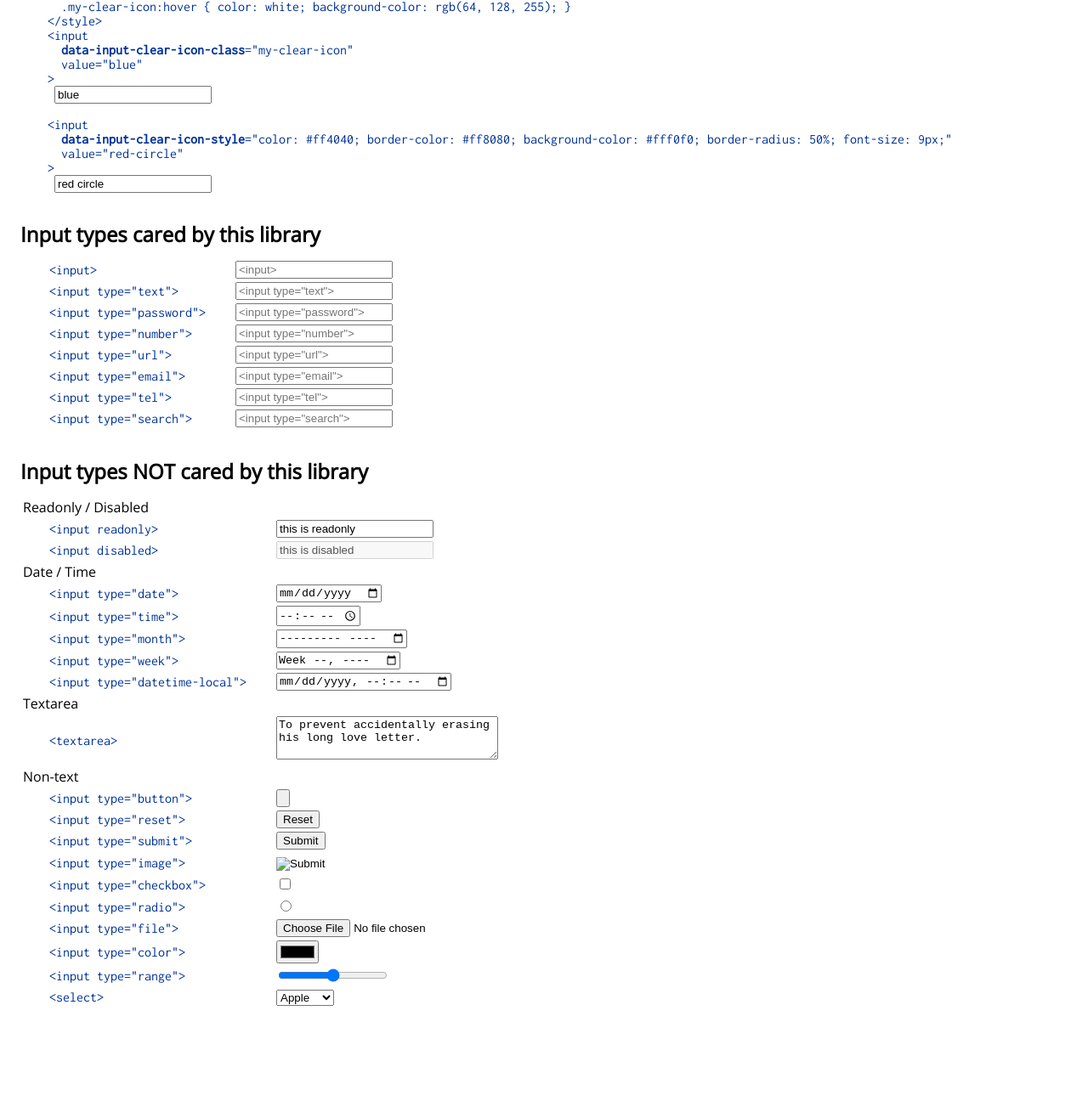
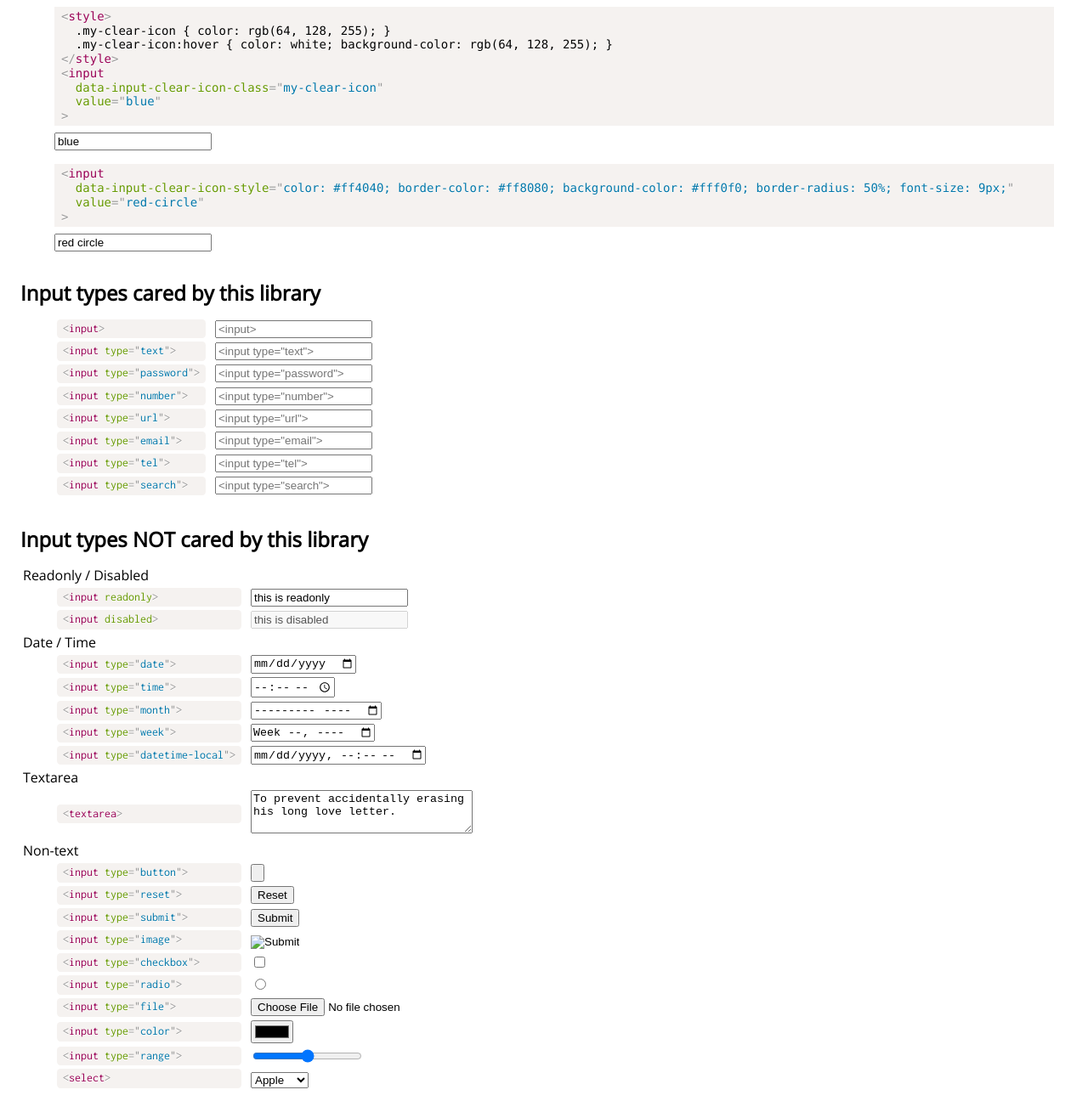
Before and after one commit to luncheon/input-clear-icon, a website: page demo.html in a window 1280 px wide. Shown: the part 563-1879 px from the top of the page at 85% size. Before the commit the page ends 1782 px from the top, so only its background shows below. Drawn offline with nearby package versions, Linux system fonts and the light colour scheme.

Commit message:
highlight syntax for demo.

```diff
--- a/demo.html
+++ b/demo.html
@@ -6,20 +6,23 @@
     <title>input clear icon - Show a clear icon on the focused &lt;input&gt;</title>
     <link rel="preconnect" href="https://fonts.gstatic.com/" crossorigin>
     <link rel="stylesheet" href="https://fonts.googleapis.com/css?family=Inconsolata|Poiret+One|Open+Sans:400">
+    <link rel="stylesheet" href="https://cdn.jsdelivr.net/npm/prismjs@1.11.0/themes/prism.css">
     <style>
       *, *::before, *::after { box-sizing: inherit; }
       html { box-sizing: border-box; }
-      body { margin: 0; padding: 0 0 0 24px; font-family: 'Open Sans'; font-weight: 400; }
+      body { margin: 0; padding: 0 24px; font-family: 'Open Sans'; font-weight: 400; }
       input:not([type=checkbox]):not([type=radio]):not([type=image]) { display: block; }
       label { display: block; }
       h1 { font-size: 300%; margin: .5em 0 .25em 0; white-space: nowrap; font-family: 'Poiret One'; font-weight: normal; }
       h2 { font-size: 150%; margin: .5em 0; }
-      pre, p { margin: 0; }
+      p { margin: 0; }
       dd { margin-bottom: 1em; }
       section { margin: 2em 0; }
-      code, .code { font-family: Inconsolata; color: #039; }
-      .code { white-space: nowrap; padding: 0 2em; }
-      pre.code { white-space: pre; }
+      code { font-family: Inconsolata; display: block; }
+      pre[class*="language-"], :not(pre) > code[class*="language-"] { font-family: Inconsolata; padding: .2em .5em; }
+      code[class*="language-"] { line-height: 1.2; font-size: 87.5%; }
+      td > code.language-html { margin: 0 .5em 0 40px; }
+      dt > pre.language-html { margin: 8px 16px 8px 40px; }
     </style>
     <link rel="stylesheet" href="input-clear-icon.min.css">
   </head>
@@ -35,22 +38,18 @@
         <img src="https://cdn.jsdelivr.net/npm/octicons@7.0.1/build/svg/mark-github.svg" alt="GitHub" style="height: 2.25em; margin-left: 1em;">
       </a>
     </div>
-    <p>Show a clear icon on the focused <code>&lt;input&gt;.</code></p>
+    <p>Show a clear icon on the focused <code style="display: inline;"><span class="token punctuation">&lt;</span><span class="token tag">input</span><span class="token punctuation">&gt;</span></code>.</p>
 
     <section>
       <h2>Usage</h2>
       <ol>
         <li style="margin-bottom: .5em;">
           Apply a stylesheet.
-          <code style="display: block;">
-            &lt;link rel="stylesheet" href="<a href="https://cdn.jsdelivr.net/npm/input-clear-icon/input-clear-icon.min.css">https://cdn.jsdelivr.net/npm/input-clear-icon/input-clear-icon.min.css</a>"&gt;
-          </code>
+          <pre><code class="language-html">&lt;link rel="stylesheet" href="https://cdn.jsdelivr.net/npm/input-clear-icon/input-clear-icon.min.css"&gt;</code></pre>
         </li>
         <li style="margin-bottom: .5em;">
           Load a script.
-          <code style="display: block;">
-            &lt;script src="<a href="https://cdn.jsdelivr.net/npm/input-clear-icon/input-clear-icon.min.js">https://cdn.jsdelivr.net/npm/input-clear-icon/input-clear-icon.min.js</a>"&gt;&lt;/script&gt;
-          </code>
+          <pre><code class="language-html">&lt;script src="https://cdn.jsdelivr.net/npm/input-clear-icon/input-clear-icon.min.js"&gt;&lt;/script&gt;</code></pre>
         </li>
         <li style="margin-bottom: .5em;">
           Place input elements as usual.
@@ -67,20 +66,20 @@
       </ul>
       <dl>
         <dt>
-          <pre class="code">&lt;input value="default"&gt;</pre>
+          <pre><code class="language-html">&lt;input value="default"&gt;</code></pre>
         </dt>
         <dd>
           <input value="default">
         </dd>
         <dt>
-          <pre class="code">&lt;style&gt;
+          <pre><code class="language-html">&lt;style&gt;
   .my-clear-icon { color: rgb(64, 128, 255); }
   .my-clear-icon:hover { color: white; background-color: rgb(64, 128, 255); }
 &lt;/style&gt;
 &lt;input
   <strong>data-input-clear-icon-class</strong>="my-clear-icon"
   value="blue"
-&gt;</pre>
+&gt;</code></pre>
         </dt>
         <dd>
           <style>
@@ -90,10 +89,10 @@
           <input data-input-clear-icon-class="my-clear-icon" value="blue">
         </dd>
         <dt>
-          <pre class="code">&lt;input
+          <pre><code class="language-html">&lt;input
   <strong>data-input-clear-icon-style</strong>="color: #ff4040; border-color: #ff8080; background-color: #fff0f0; border-radius: 50%; font-size: 9px;"
   value="red-circle"
-&gt;</pre>
+&gt;</code></pre>
         </dt>
         <dd>
           <input value="red circle" data-input-clear-icon-style="color: #ff4040; border-color: #ff8080; background-color: #fff0f0; border-radius: 50%; font-size: 9px;">
@@ -104,14 +103,14 @@
     <section>
       <h2>Input types cared by this library</h2>
       <table>
-        <tr><td class="code">&lt;input&gt;</td>                                 <td><input                 placeholder="&lt;input&gt;"></td></tr>
-        <tr><td class="code">&lt;input type=&quot;text&quot;&gt;</td>           <td><input type="text"     placeholder="&lt;input type=&quot;text&quot;&gt;"></td></tr>
-        <tr><td class="code">&lt;input type=&quot;password&quot;&gt;</td>       <td><input type="password" placeholder="&lt;input type=&quot;password&quot;&gt;"></td></tr>
-        <tr><td class="code">&lt;input type=&quot;number&quot;&gt;</td>         <td><input type="number"   placeholder="&lt;input type=&quot;number&quot;&gt;"></td></tr>
-        <tr><td class="code">&lt;input type=&quot;url&quot;&gt;</td>            <td><input type="url"      placeholder="&lt;input type=&quot;url&quot;&gt;"></td></tr>
-        <tr><td class="code">&lt;input type=&quot;email&quot;&gt;</td>          <td><input type="email"    placeholder="&lt;input type=&quot;email&quot;&gt;"></td></tr>
-        <tr><td class="code">&lt;input type=&quot;tel&quot;&gt;</td>            <td><input type="tel"      placeholder="&lt;input type=&quot;tel&quot;&gt;"></td></tr>
-        <tr><td class="code">&lt;input type=&quot;search&quot;&gt;</td>         <td><input type="search"   placeholder="&lt;input type=&quot;search&quot;&gt;"></td></tr>
+        <tr><td><code class="language-html">&lt;input&gt;</code></td>                                 <td><input                 placeholder="&lt;input&gt;"></td></tr>
+        <tr><td><code class="language-html">&lt;input type=&quot;text&quot;&gt;</code></td>           <td><input type="text"     placeholder="&lt;input type=&quot;text&quot;&gt;"></td></tr>
+        <tr><td><code class="language-html">&lt;input type=&quot;password&quot;&gt;</code></td>       <td><input type="password" placeholder="&lt;input type=&quot;password&quot;&gt;"></td></tr>
+        <tr><td><code class="language-html">&lt;input type=&quot;number&quot;&gt;</code></td>         <td><input type="number"   placeholder="&lt;input type=&quot;number&quot;&gt;"></td></tr>
+        <tr><td><code class="language-html">&lt;input type=&quot;url&quot;&gt;</code></td>            <td><input type="url"      placeholder="&lt;input type=&quot;url&quot;&gt;"></td></tr>
+        <tr><td><code class="language-html">&lt;input type=&quot;email&quot;&gt;</code></td>          <td><input type="email"    placeholder="&lt;input type=&quot;email&quot;&gt;"></td></tr>
+        <tr><td><code class="language-html">&lt;input type=&quot;tel&quot;&gt;</code></td>            <td><input type="tel"      placeholder="&lt;input type=&quot;tel&quot;&gt;"></td></tr>
+        <tr><td><code class="language-html">&lt;input type=&quot;search&quot;&gt;</code></td>         <td><input type="search"   placeholder="&lt;input type=&quot;search&quot;&gt;"></td></tr>
       </table>
     </section>
 
@@ -119,28 +118,30 @@
       <h2>Input types NOT cared by this library</h2>
       <table>
         <tr><td colspan="2">Readonly / Disabled</td></tr>
-        <tr><td class="code">&lt;input readonly&gt;</td>                        <td><input readonly value="this is readonly"></td></tr>
-        <tr><td class="code">&lt;input disabled&gt;</td>                        <td><input disabled value="this is disabled"></td></tr>
+        <tr><td><code class="language-html">&lt;input readonly&gt;</code></td>                        <td><input readonly value="this is readonly"></td></tr>
+        <tr><td><code class="language-html">&lt;input disabled&gt;</code></td>                        <td><input disabled value="this is disabled"></td></tr>
         <tr><td colspan="2">Date / Time</td></tr>
-        <tr><td class="code">&lt;input type=&quot;date&quot;&gt;</td>           <td><input type="date"></td></tr>
-        <tr><td class="code">&lt;input type=&quot;time&quot;&gt;</td>           <td><input type="time"></td></tr>
-        <tr><td class="code">&lt;input type=&quot;month&quot;&gt;</td>          <td><input type="month"></td></tr>
-        <tr><td class="code">&lt;input type=&quot;week&quot;&gt;</td>           <td><input type="week"></td></tr>
-        <tr><td class="code">&lt;input type=&quot;datetime-local&quot;&gt;</td> <td><input type="datetime-local"></td></tr>
+        <tr><td><code class="language-html">&lt;input type=&quot;date&quot;&gt;</code></td>           <td><input type="date"></td></tr>
+        <tr><td><code class="language-html">&lt;input type=&quot;time&quot;&gt;</code></td>           <td><input type="time"></td></tr>
+        <tr><td><code class="language-html">&lt;input type=&quot;month&quot;&gt;</code></td>          <td><input type="month"></td></tr>
+        <tr><td><code class="language-html">&lt;input type=&quot;week&quot;&gt;</code></td>           <td><input type="week"></td></tr>
+        <tr><td><code class="language-html">&lt;input type=&quot;datetime-local&quot;&gt;</code></td> <td><input type="datetime-local"></td></tr>
         <tr><td colspan="2">Textarea</td></tr>
-        <tr><td class="code">&lt;textarea&gt;</td>                              <td><textarea rows="3" cols="30">To prevent accidentally erasing his long love letter.</textarea></td></tr>
+        <tr><td><code class="language-html">&lt;textarea&gt;</code></td>                              <td><textarea rows="3" cols="30">To prevent accidentally erasing his long love letter.</textarea></td></tr>
         <tr><td colspan="2">Non-text</td></tr>
-        <tr><td class="code">&lt;input type=&quot;button&quot;&gt;</td>         <td><input type="button"></td></tr>
-        <tr><td class="code">&lt;input type=&quot;reset&quot;&gt;</td>          <td><input type="reset"></td></tr>
-        <tr><td class="code">&lt;input type=&quot;submit&quot;&gt;</td>         <td><input type="submit"></td></tr>
-        <tr><td class="code">&lt;input type=&quot;image&quot;&gt;</td>          <td><input type="image"></td></tr>
-        <tr><td class="code">&lt;input type=&quot;checkbox&quot;&gt;</td>       <td><input type="checkbox"></td></tr>
-        <tr><td class="code">&lt;input type=&quot;radio&quot;&gt;</td>          <td><input type="radio"></td></tr>
-        <tr><td class="code">&lt;input type=&quot;file&quot;&gt;</td>           <td><input type="file"></td></tr>
-        <tr><td class="code">&lt;input type=&quot;color&quot;&gt;</td>          <td><input type="color"></td></tr>
-        <tr><td class="code">&lt;input type=&quot;range&quot;&gt;</td>          <td><input type="range"></td></tr>
-        <tr><td class="code">&lt;select&gt;</td>                                <td><select><option>Apple</option><option>Banana</option></select></td></tr>
+        <tr><td><code class="language-html">&lt;input type=&quot;button&quot;&gt;</code></td>         <td><input type="button"></td></tr>
+        <tr><td><code class="language-html">&lt;input type=&quot;reset&quot;&gt;</code></td>          <td><input type="reset"></td></tr>
+        <tr><td><code class="language-html">&lt;input type=&quot;submit&quot;&gt;</code></td>         <td><input type="submit"></td></tr>
+        <tr><td><code class="language-html">&lt;input type=&quot;image&quot;&gt;</code></td>          <td><input type="image"></td></tr>
+        <tr><td><code class="language-html">&lt;input type=&quot;checkbox&quot;&gt;</code></td>       <td><input type="checkbox"></td></tr>
+        <tr><td><code class="language-html">&lt;input type=&quot;radio&quot;&gt;</code></td>          <td><input type="radio"></td></tr>
+        <tr><td><code class="language-html">&lt;input type=&quot;file&quot;&gt;</code></td>           <td><input type="file"></td></tr>
+        <tr><td><code class="language-html">&lt;input type=&quot;color&quot;&gt;</code></td>          <td><input type="color"></td></tr>
+        <tr><td><code class="language-html">&lt;input type=&quot;range&quot;&gt;</code></td>          <td><input type="range"></td></tr>
+        <tr><td><code class="language-html">&lt;select&gt;</code></td>                                <td><select><option>Apple</option><option>Banana</option></select></td></tr>
       </table>
     </section>
+    <script src="https://cdn.jsdelivr.net/npm/prismjs@1.11.0/prism.min.js"></script>
+    <script src="https://cdn.jsdelivr.net/npm/prismjs@1.11.0/components/prism-markup.min.js"></script>
   </body>
 </html>
```
